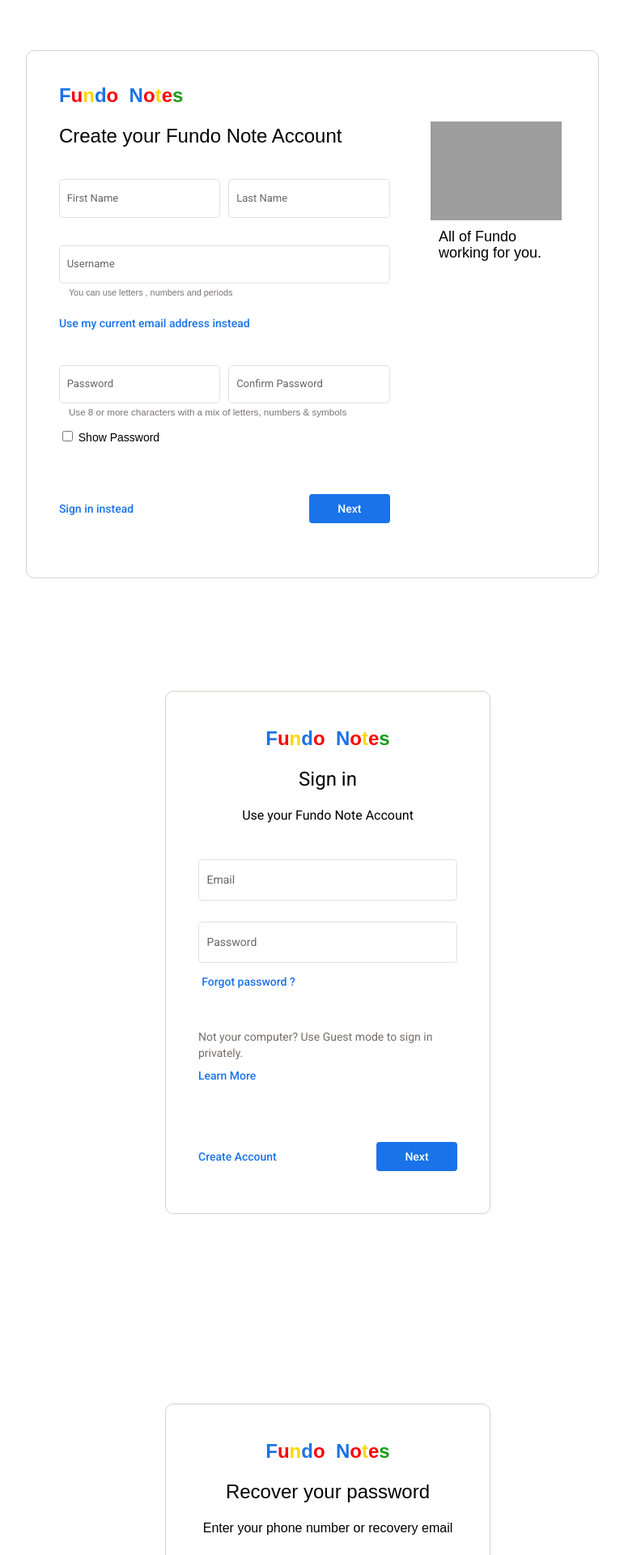
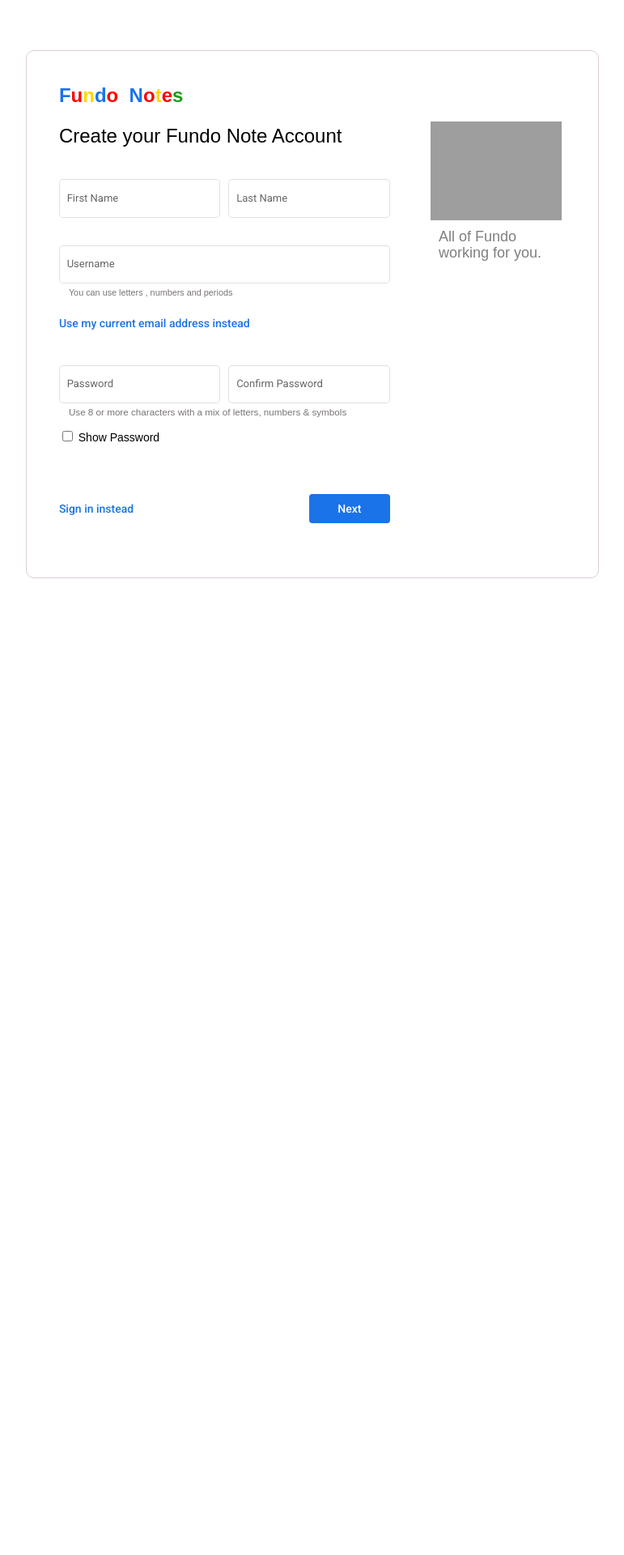
Before and after one commit to Abhi-alto/FunDo_Angular, an Angular app: page /signup in a window 1280 px wide. Before the commit this address led to /. Shown: the top 1920 px of the page at 81% size, without its empty margins (235-1006 px from the left). After the commit the page ends 800 px from the top, so only its background shows below. Built offline with nearby package versions, Linux system fonts and the light colour scheme; grey boxes are pictures that could not be loaded.

Commit message:
[Abhishek] Added the master file with register, login, forget password and reset password UI's and the routing of the buttons

```diff
--- a/src/app/Components/forgot-email/forgot-email.component.ts
+++ /dev/null
@@ -1,15 +0,0 @@
-import { Component, OnInit } from '@angular/core';
-
-@Component({
-  selector: 'app-forgot-email',
-  templateUrl: './forgot-email.component.html',
-  styleUrls: ['./forgot-email.component.scss']
-})
-export class ForgotEmailComponent implements OnInit {
-
-  constructor() { }
-
-  ngOnInit(): void {
-  }
-
-}
--- /dev/null
+++ b/src/app/Components/forgot-password/forgot-password.component.ts
@@ -0,0 +1,15 @@
+import { Component, OnInit } from '@angular/core';
+
+@Component({
+  selector: 'app-forgot-password',
+  templateUrl: './forgot-password.component.html',
+  styleUrls: ['./forgot-password.component.scss']
+})
+export class ForgotPasswordComponent implements OnInit {
+
+  constructor() { }
+
+  ngOnInit(): void {
+  }
+
+}
--- a/src/app/Components/login/login.component.html
+++ b/src/app/Components/login/login.component.html
@@ -28,7 +28,7 @@
             </mat-form-field>
         </div>
         <div class="ForgotPassword">
-            <button mat-flat-button  href="../forget-email/forget-email.component.html" self="_blank">Forgot password ?</button>
+            <button mat-flat-button  routerLink="/forgetPassword" self="_blank">Forgot password ?</button>
         </div>
         <div class="Msg">Not your computer? Use Guest mode to sign in privately.</div>
         <div class="Link">
@@ -36,7 +36,7 @@
         </div>
         <div class="bottomContainer">
             <div class="Create">
-                <a mat-button href="../register/register.component.html" self="_blank">Create Account</a>
+                <a mat-button routerLink="/signup" self="_blank">Create Account</a>
             </div>
             <div class="Next">
                 <button mat-flat-button >Next</button>
--- a/src/app/Components/register/register.component.html
+++ b/src/app/Components/register/register.component.html
@@ -64,7 +64,7 @@
                 </div>
                 <div class="bottom">
                     <div class="Login">
-                        <a mat-button href="../login/login.component.html" target="_blank">Sign in instead</a>
+                        <a mat-button routerLink="/login" target="_self">Sign in instead</a>
                     </div>
                     <div class="Register">
                         <button mat-flat-button >Next</button>
--- a/src/app/Components/register/register.component.scss
+++ b/src/app/Components/register/register.component.scss
@@ -155,6 +155,7 @@
     align-items: center;
     font-size: large;
     font-weight:lighter;
+    opacity: 0.5;
 }
 .mat-button
 {
--- a/src/app/app-routing.module.ts
+++ b/src/app/app-routing.module.ts
@@ -1,7 +1,16 @@
 import { NgModule } from '@angular/core';
 import { RouterModule, Routes } from '@angular/router';
+import { ForgotPasswordComponent } from './Components/forgot-password/forgot-password.component';
+import { LoginComponent } from './Components/login/login.component';
+import { RegisterComponent } from './Components/register/register.component';
+import { ResetPasswordComponent } from './Components/reset-password/reset-password.component';
 
-const routes: Routes = [];
+const routes: Routes = [
+  {path:"signup",component:RegisterComponent},
+  {path:"login",component:LoginComponent},
+  {path:"forgetPassword",component:ForgotPasswordComponent},
+  {path:"resetPassword",component:ResetPasswordComponent}
+];
 
 @NgModule({
   imports: [RouterModule.forRoot(routes)],
--- a/src/app/app.component.html
+++ b/src/app/app.component.html
@@ -1,4 +1 @@
-<app-register></app-register>
-<app-login></app-login>
-<app-forgot-email></app-forgot-email>
-<app-reset-password></app-reset-password>
+<router-outlet></router-outlet>
--- a/src/app/app.module.ts
+++ b/src/app/app.module.ts
@@ -9,15 +9,15 @@ import {MatFormFieldModule} from '@angular/material/form-field';
 import {MatInputModule} from '@angular/material/input';
 import { BrowserAnimationsModule } from '@angular/platform-browser/animations';
 import {MatButtonModule} from '@angular/material/button';
-import { ForgotEmailComponent } from './Components/forgot-email/forgot-email.component';
 import { ResetPasswordComponent } from './Components/reset-password/reset-password.component';
+import { ForgotPasswordComponent } from './Components/forgot-password/forgot-password.component';
 @NgModule({
   declarations: [
     AppComponent,
     RegisterComponent,
     LoginComponent,
-    ForgotEmailComponent,
-    ResetPasswordComponent
+    ResetPasswordComponent,
+    ForgotPasswordComponent
   ],
   imports: [
     BrowserModule,
```
Also changed, not shown: src/app/Components/forgot-password/forgot-password.component.html (renamed from src/app/Components/forgot-email/forgot-email.component.html), src/app/Components/forgot-password/forgot-password.component.scss (renamed from src/app/Components/forgot-email/forgot-email.component.scss), 1 other file (tests, documents, lock files or other folders).
